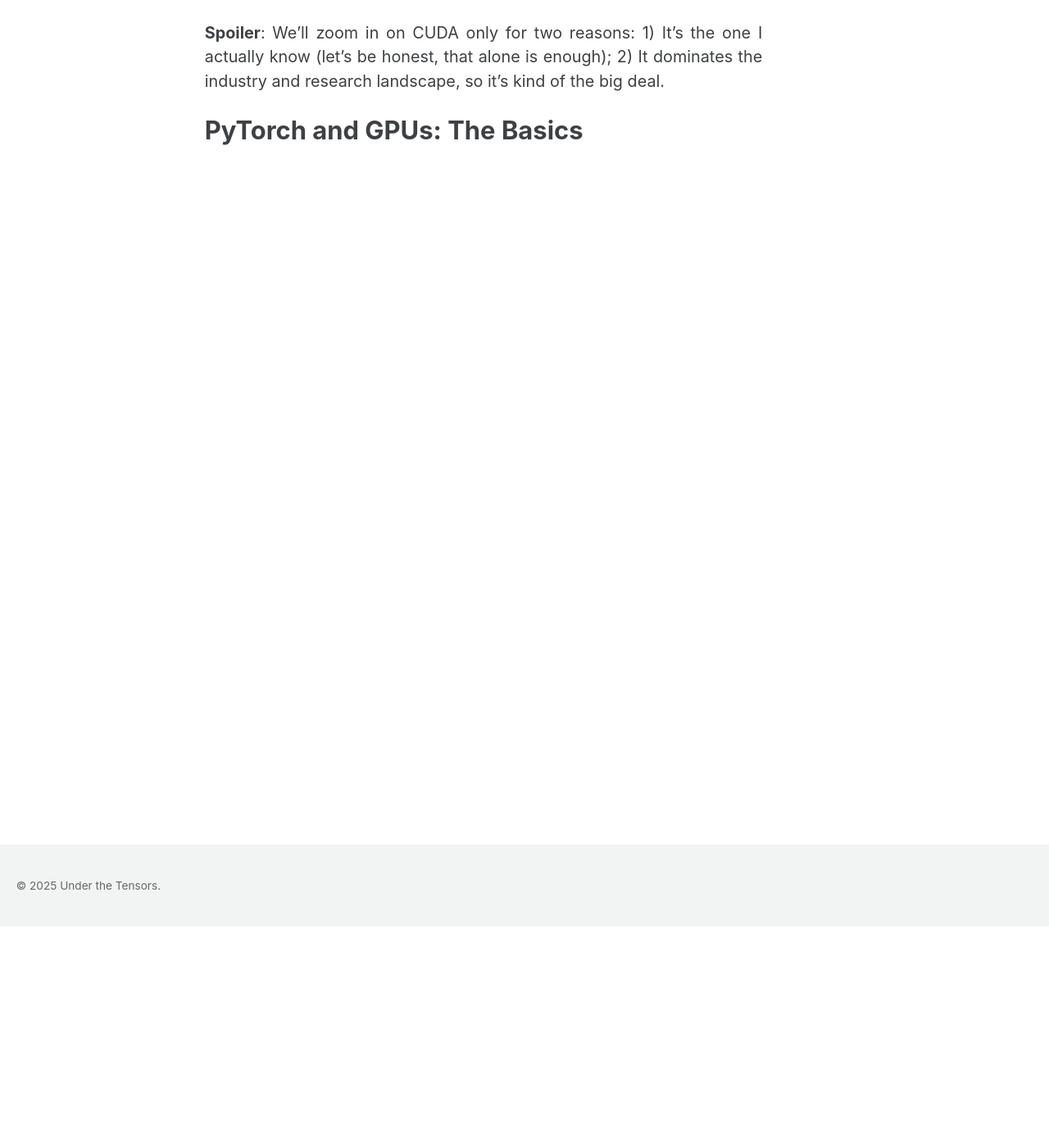
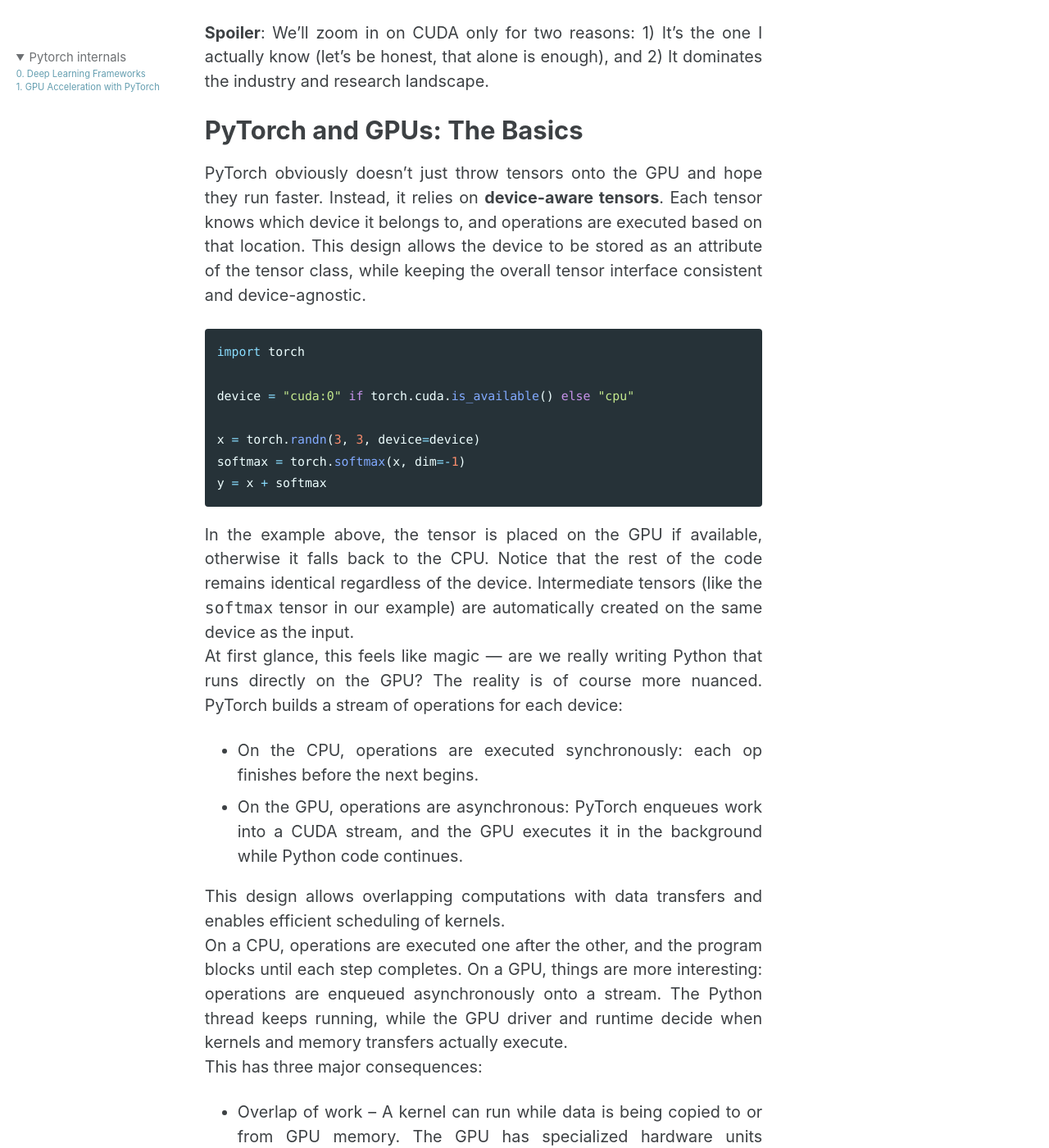
Before and after one commit to Ghelfi/Ghelfi.github.io, a Jekyll site: the page built from _posts/2025-08-17-tensors-on-gpu.md, in a window 1280 px wide and 1400 px high, scrolled down 270 px. Shown: the whole window at 82% size. Built offline with Jekyll 4.4.1, drawn with Linux system fonts in a browser that asks for light colours; cached includes are drawn as plain includes; some of the changed text lies outside the part shown.

Commit message:
WIP on tensors on GPU

````diff
--- a/_posts/2025-08-17-tensors-on-gpu.md
+++ b/_posts/2025-08-17-tensors-on-gpu.md
@@ -12,7 +12,50 @@ Having explored eager execution, it’s time to uncover the next layer: how PyTo
 behind the scenes.
 
 **Spoiler**: We’ll zoom in on CUDA only for two reasons: 1) It’s the one I actually know (let’s be
-honest, that alone is enough); 2) It dominates the industry and research landscape, so it’s kind of
-the big deal.
+honest, that alone is enough), and 2) It dominates the industry and research landscape.
 
 # PyTorch and GPUs: The Basics
+
+PyTorch obviously doesn’t just throw tensors onto the GPU and hope they run faster. Instead, it
+relies on **device-aware tensors**. Each tensor knows which device it belongs to, and operations are
+executed based on that location. This design allows the device to be stored as an attribute of the
+tensor class, while keeping the overall tensor interface consistent and device-agnostic.
+
+```python
+import torch
+
+device = "cuda:0" if torch.cuda.is_available() else "cpu"
+
+x = torch.randn(3, 3, device=device)
+softmax = torch.softmax(x, dim=-1)
+y = x + softmax
+```
+
+In the example above, the tensor is placed on the GPU if available, otherwise it falls back to the
+CPU. Notice that the rest of the code remains identical regardless of the device. Intermediate
+tensors (like the `softmax` tensor in our example) are automatically created on the same device as
+the input.<br> At first glance, this feels like magic — are we really writing Python that runs
+directly on the GPU? The reality is of course more nuanced. PyTorch builds a stream of operations
+for each device:
+
+- On the CPU, operations are executed synchronously: each op finishes before the next begins.
+- On the GPU, operations are asynchronous: PyTorch enqueues work into a CUDA stream, and the GPU
+  executes it in the background while Python code continues.
+
+This design allows overlapping computations with data transfers and enables efficient scheduling of
+kernels.<br> On a CPU, operations are executed one after the other, and the program blocks until
+each step completes. On a GPU, things are more interesting: operations are enqueued asynchronously
+onto a stream. The Python thread keeps running, while the GPU driver and runtime decide when kernels
+and memory transfers actually execute.<br> This has three major consequences:
+
+- Overlap of work – A kernel can run while data is being copied to or from GPU memory. The GPU has
+  specialized hardware units (compute cores and copy engines) that can operate in parallel.
+- Better throughput – By queuing many operations at once, the GPU always has work ready, reducing
+  idle time.
+- Fewer host-to-device (H2D) transfers – Since intermediate results are instantiated directly on the
+  same device as their inputs, PyTorch avoids unnecessary CPU ↔ GPU copies. This not only reduces
+  latency but also lowers PCIe bandwidth pressure, which is often a real bottleneck.
+
+Internally, PyTorch routes operations through its dispatcher. C++ macros like `TORCH_LIBRARY_IMPL`
+and `REGISTER_DISPATCH` register both CPU and CUDA kernels for each operation, and at runtime the
+dispatcher picks the correct implementation based on the tensor’s device.
````
